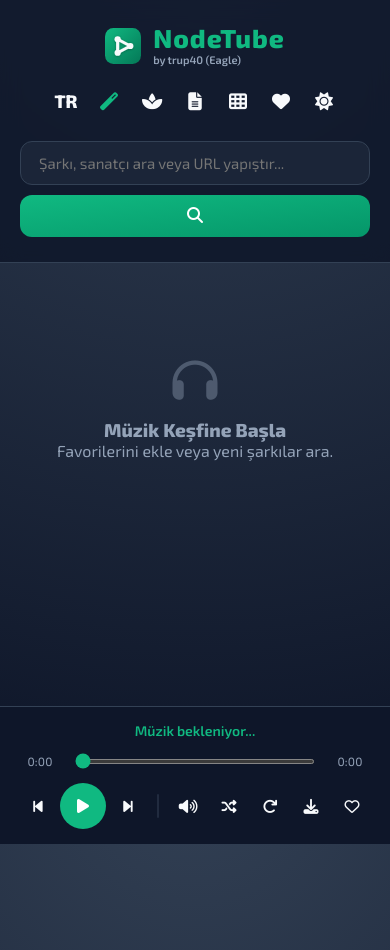
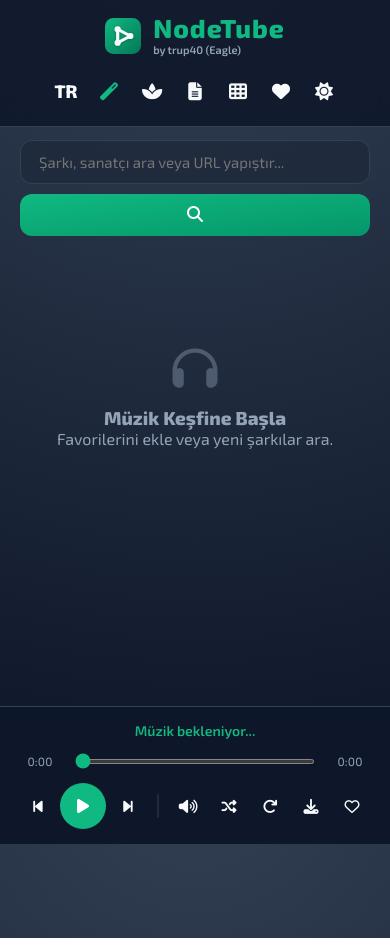
Before and after one commit to trup40/NodeTube, a website: page public/index.html in a window 390 px wide. Drawn offline with Linux system fonts and the light colour scheme.

Commit message:
header fix

```diff
--- a/public/style.css
+++ b/public/style.css
@@ -44,6 +44,13 @@ body { font-family: 'Exo 2', system-ui, sans-serif; background: radial-gradient(
 .dropdown-menu.active { opacity: 1; visibility: visible; transform: translateY(0); }
 .dropdown-item { display: block; width: 100%; text-align: left; background: none; border: none; padding: 10px 20px; color: var(--text-main); font-family: 'Exo 2', sans-serif; font-size: 14px; font-weight: 600; cursor: pointer; transition: 0.2s; }
 .dropdown-item:hover { background: var(--surface-hover); color: var(--primary); }
+
+@media (max-width: 600px) {
+    .dropdown-menu {
+        right: auto;
+        left: 0;
+    }
+}
 
 .quick-playlists-wrapper { margin-top: 30px; animation: fadeIn 0.5s ease; }
 .quick-playlists-title { font-size: 14px; color: var(--text-muted); margin-bottom: 15px; font-weight: 600; letter-spacing: 0.5px; }
@@ -332,8 +339,32 @@ body.zen-active #scrollToTopBtn {
 }
 
 header {
-    position: relative;
+    position: sticky;
+    top: 0;
     z-index: 100;
+}
+
+@media (max-width: 600px) {
+    header {
+        position: static;
+        backdrop-filter: none;
+        background: transparent;
+        border-bottom: none;
+        padding-top: 140px;
+        padding-bottom: 15px;
+    }
+    .header-top {
+        position: fixed;
+        top: 0;
+        left: 0;
+        width: 100%;
+        background: var(--header-bg);
+        backdrop-filter: blur(10px);
+        border-bottom: 1px solid var(--border);
+        padding: 15px 20px;
+        margin: 0;
+        z-index: 110;
+    }
 }
 
 .vinyl-record { position: relative; width: 350px; height: 350px; border-radius: 50%; background: #111; display: flex; align-items: center; justify-content: center; box-shadow: 0 15px 50px rgba(0,0,0,0.6), inset 0 0 0 10px #222, inset 0 0 0 12px #000; animation: spinRecord 12s linear infinite; }
@@ -356,7 +387,7 @@ header {
     #zen-cover { width: 140px; height: 140px; }
 }
 
-.lyrics-content { max-width: 500px; width: 90%; max-height: 70vh; display: flex; flex-direction: column; }
+.lyrics-content { max-width: 500px; width: 90%; max-height: 80vh; display: flex; flex-direction: column; }
 .lyrics-scroll { overflow-y: auto; padding: 20px; text-align: center; line-height: 1.8; font-size: 16px; color: var(--text-main); scroll-behavior: smooth; }
 .lyrics-scroll p { white-space: pre-wrap; margin: 0; }
 .modal-overlay.active { display: flex; }
@@ -382,6 +413,6 @@ body.modal-open {
 }
 
 @media (max-width: 600px) {
-    .lyrics-content { max-height: 60vh; width: 100%; border-radius: 20px 20px 0 0; position: fixed; bottom: 0; }
+    .lyrics-content { width: 100%; border-radius: 20px 20px 0 0; position: fixed; bottom: 0; }
     .modal-overlay { align-items: flex-end; }
 }
```
